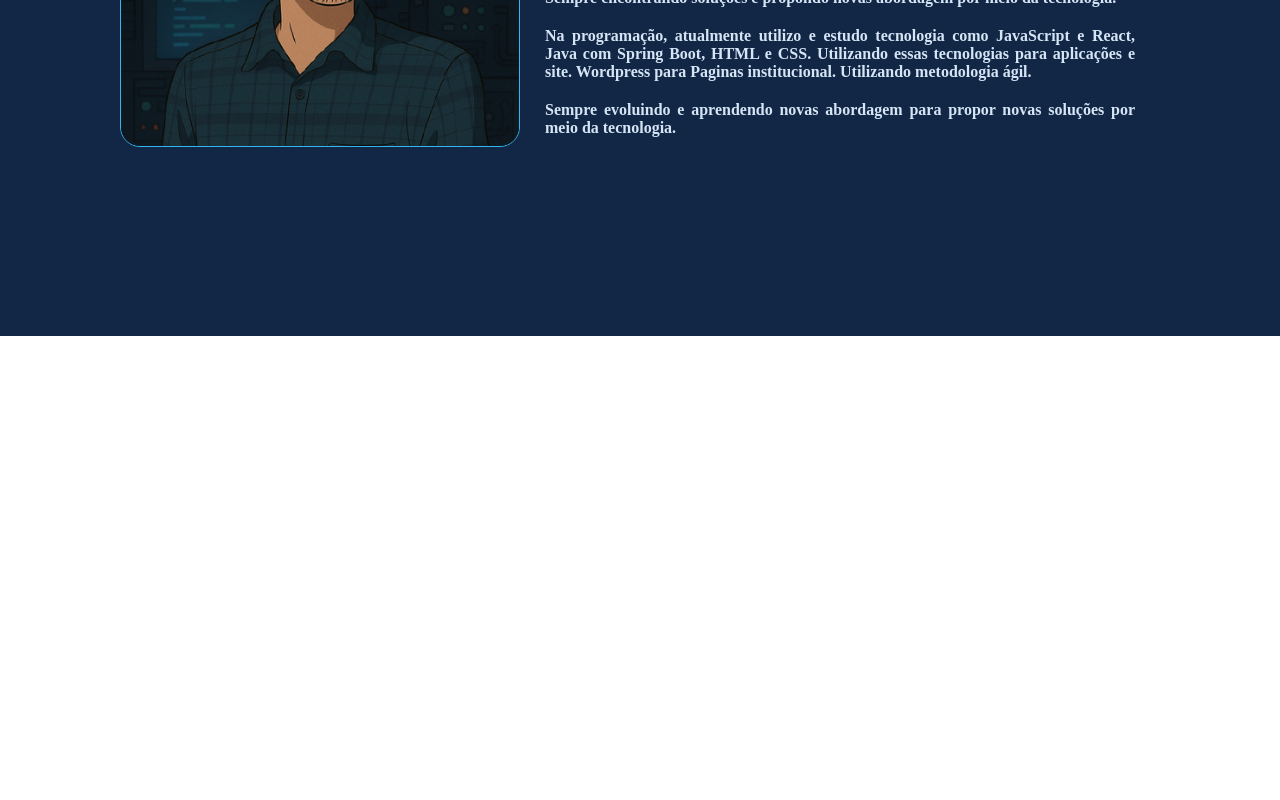
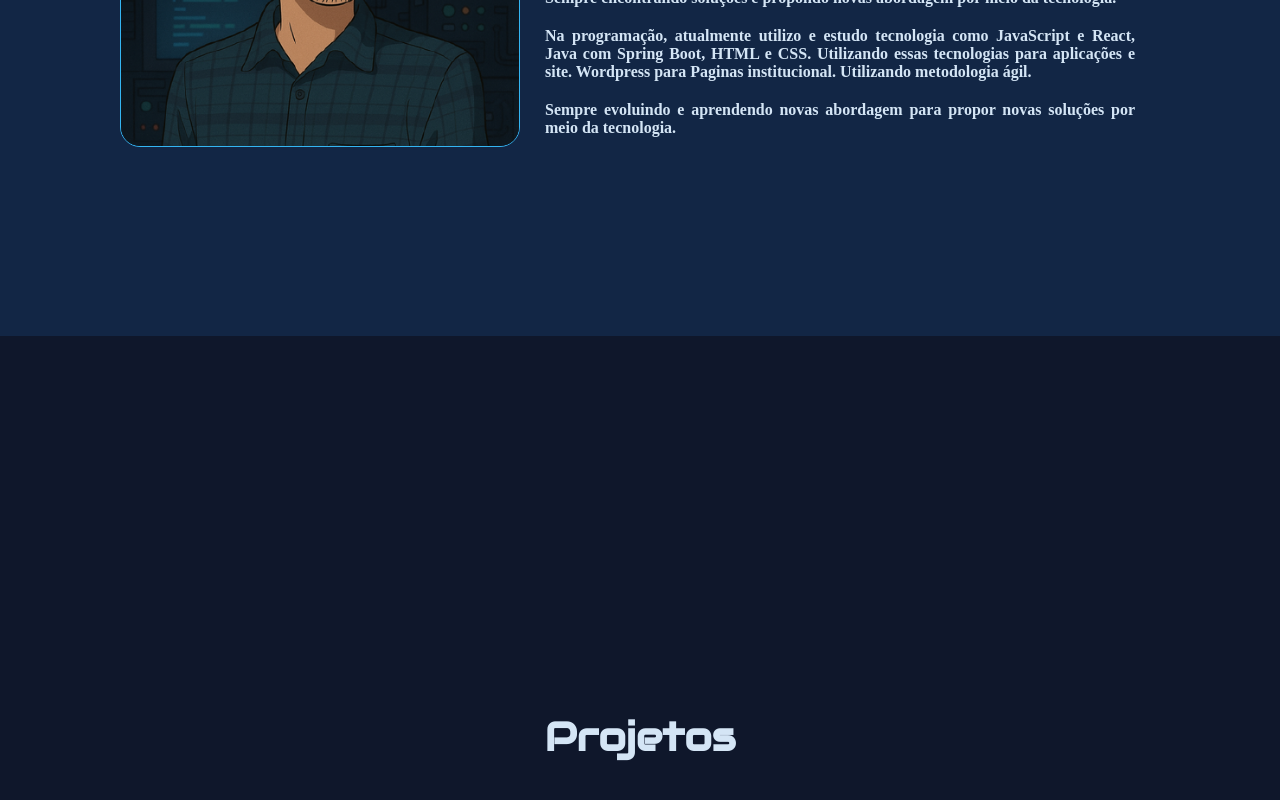
Before and after one commit to HenriqueMart/Portifolio_DevMartins, a React (Create React App) app: page / in a window 1280 px wide. Shown: the part 1264-2064 px from the top of the page. Before the commit the page ends 1600 px from the top, so only its background shows below. Built offline with nearby package versions, Linux system fonts and the light colour scheme.

Commit message:
Feat: add pages projects

```diff
--- a/src/App.js
+++ b/src/App.js
@@ -1,4 +1,4 @@
-import HomePage from "./components/HomePage/HomePage";
+import HomePage from "./pages/HomePage/HomePage";
 import NavBar from "./components/NavBar/NavBar";
 
 function App() {
--- a/src/components/HomePage/HomePage.jsx
+++ b/src/pages/HomePage/HomePage.jsx
@@ -1,4 +1,4 @@
-import Button from '../Button/Button';
+import Button from '../../components/Button/Button';
 import Style from './HomePage.module.css';
 import img from '../../img/personagem.webp';
 
@@ -32,7 +32,13 @@ export default function HomePage(){
                                 <p>Na programação, atualmente utilizo e estudo tecnologia como JavaScript e React, Java com Spring Boot, HTML e CSS. Utilizando essas tecnologias para aplicações e site. Wordpress para Paginas institucional. Utilizando metodologia ágil.</p>
                                 <p>Sempre evoluindo e aprendendo novas abordagem para propor novas soluções por meio da tecnologia.</p>
                             </div>
-
+                        </div>
+                    </section>
+                    <section className={Style.section3}>
+                        <div className={Style.section3_elementos}>
+                            <div className={Style.section3_elementos_titulo}>
+                                <h1>Projetos</h1>
+                                </div>
                         </div>
                     </section>
                 </main>
--- a/src/components/HomePage/HomePage.module.css
+++ b/src/pages/HomePage/HomePage.module.css
@@ -65,7 +65,7 @@
     padding: 25px;
 }
 
-.section2_elementos_titulo h1{
+h1{
     font-family: var(--font-first);
     font-size: 40px;
 }
@@ -95,6 +95,35 @@
 .section2_figure > img:hover{
     transition: 1.0s;
     opacity: 50%;
+}
+
+/*Section 3*/
+
+.section3{
+    display: flex;
+    align-items: center;
+    justify-content: center;
+    height: 100vh;
+    background-color: var(--color-third);
+    color: var(--color-text_first);
+}
+.section3_elementos{
+    display: flex;
+    align-items: center;
+    justify-content: center;
+    text-align: center;
+    width: 50%;
+}
+.section3_elementos_titulo{
+    padding: 10px;
+}
+
+.section3_elementos_titulo p{
+    color: var(--color-text_first);
+    font-size: 14px;
+    padding: 10px 0px;
+    color: rgba(255, 255, 255, 0.494);
+    font-family: var(--font-second);
 }
 
 @media (max-width: 768px) {
```
